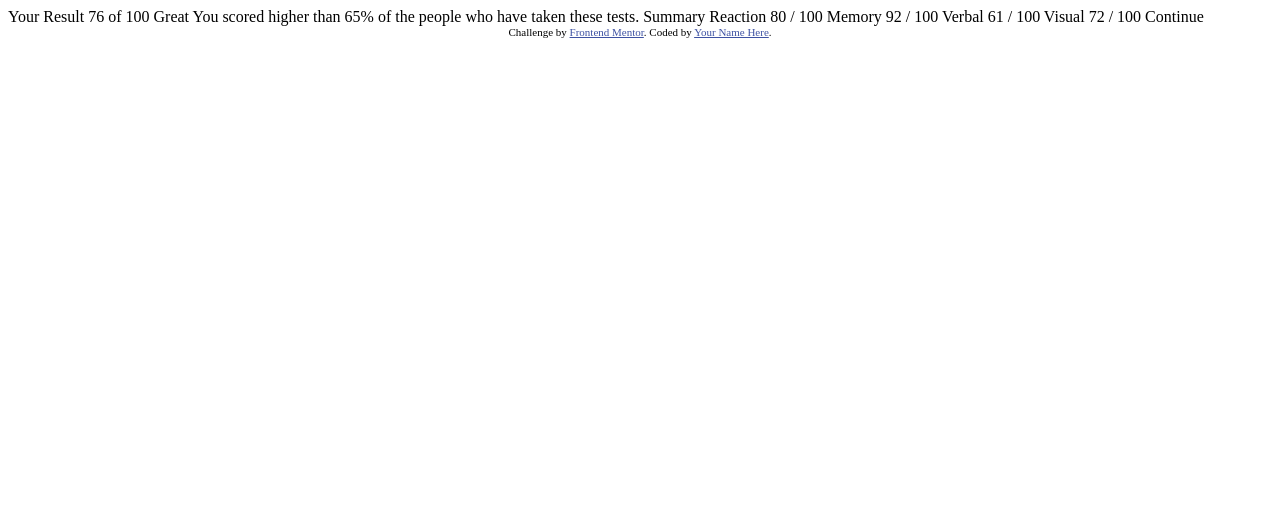
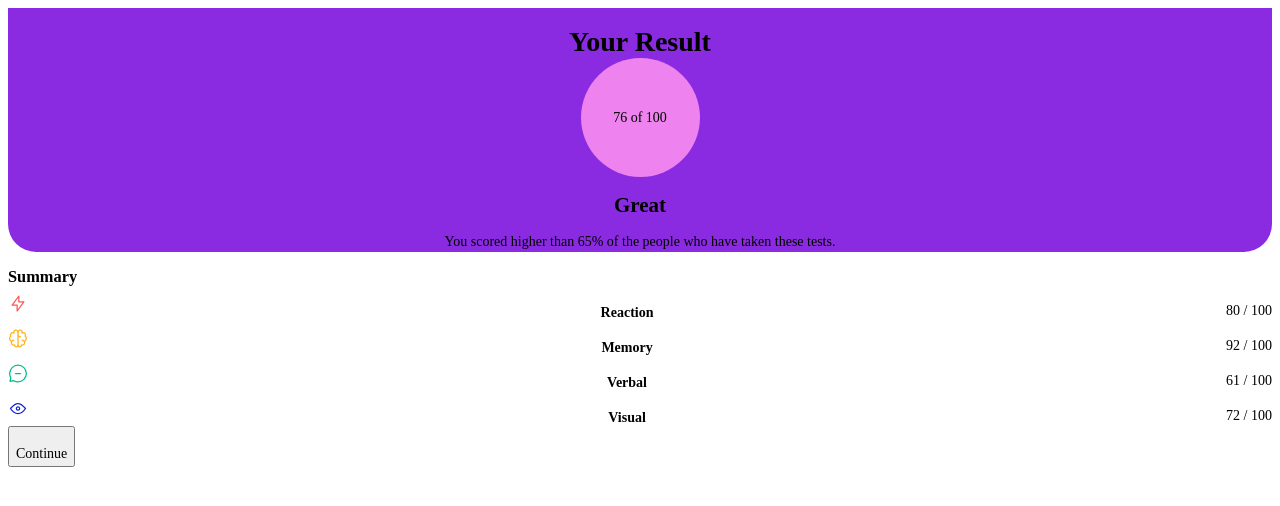
Before and after one commit to MuneerMek/results-summary-component-main, a plain HTML site: page index.html in a window 1280 px wide. Drawn offline with Linux system fonts and the light colour scheme.

Commit message:
Added site content and structure

```diff
--- /dev/null
+++ b/css/main.css
@@ -0,0 +1,157 @@
+/* Box sizing rules */
+*,
+*::before,
+*::after {
+  box-sizing: border-box;
+}
+
+/* Prevent font size inflation */
+html {
+  -moz-text-size-adjust: none;
+  -webkit-text-size-adjust: none;
+  text-size-adjust: none;
+}
+
+/* Remove default margin in favour of better control in authored CSS */
+body,
+h1,
+h2,
+h3,
+h4,
+p,
+figure,
+blockquote,
+dl,
+dd {
+  margin-block-end: 0;
+}
+
+/* Remove list styles on ul, ol elements with a list role, which suggests default styling will be removed */
+ul[role="list"],
+ol[role="list"] {
+  list-style: none;
+}
+
+/* Set core body defaults */
+body {
+  min-height: 100vh;
+  line-height: 1.5;
+}
+
+/* Set shorter line heights on headings and interactive elements */
+h1,
+h2,
+h3,
+h4,
+button,
+input,
+label {
+  line-height: 1.1;
+}
+
+/* Balance text wrapping on headings */
+h1,
+h2,
+h3,
+h4 {
+  text-wrap: balance;
+}
+
+/* A elements that don't have a class get default styles */
+a:not([class]) {
+  text-decoration-skip-ink: auto;
+  color: currentColor;
+}
+
+/* Make images easier to work with */
+img,
+picture {
+  max-width: 100%;
+  display: block;
+}
+
+/* Inherit fonts for inputs and buttons */
+input,
+button,
+textarea,
+select {
+  font: inherit;
+}
+
+/* Make sure textareas without a rows attribute are not tiny */
+textarea:not([rows]) {
+  min-height: 10em;
+}
+
+/* Anything that has been anchored to should have extra scroll margin */
+:target {
+  scroll-margin-block: 5ex;
+}
+
+/* General Styles */
+
+html {
+  font-size: 0.875rem;
+}
+
+body {
+}
+
+main {
+  display: flex;
+  justify-content: center;
+  align-items: center;
+  width: 100%;
+}
+
+.flex-wrapper {
+  display: flex;
+  flex-flow: column;
+  width: 100%;
+}
+
+.results {
+  display: flex;
+  flex-flow: column;
+  align-items: center;
+  text-align: center;
+  background: blueviolet;
+  border-radius: 0 0 2rem 2rem;
+}
+
+.results .score-display {
+  display: flex;
+  justify-content: center;
+  align-items: center;
+  background: violet;
+  width: 8.5rem;
+  height: 8.5rem;
+  border-radius: 50%;
+}
+
+.score-display p {
+  padding-bottom: 1rem;
+}
+
+.summary {
+}
+
+.summary .grid-columns {
+  display: grid;
+  grid-template-rows: repeat(4, 1fr);
+}
+
+.summary .grid-columns .result-element {
+  display: flex;
+  justify-content: space-between;
+}
+
+/* Attribution */
+
+.attribution {
+  font-size: 11px;
+  text-align: center;
+}
+attribution a {
+  color: hsl(228, 45%, 44%);
+}
--- a/index.html
+++ b/index.html
@@ -1,47 +1,72 @@
 <!DOCTYPE html>
 <html lang="en">
-<head>
-  <meta charset="UTF-8">
-  <meta name="viewport" content="width=device-width, initial-scale=1.0"> <!-- displays site properly based on user's device -->
+  <head>
+    <meta charset="UTF-8" />
+    <meta name="viewport" content="width=device-width, initial-scale=1.0" />
+    <link
+      rel="icon"
+      type="image/png"
+      sizes="32x32"
+      href="./assets/images/favicon-32x32.png"
+    />
+    <title>Frontend Mentor | Results summary component</title>
+    <link rel="stylesheet" href="css/main.css" />
+    <script src="js/script.js" defer></script>
+  </head>
 
-  <link rel="icon" type="image/png" sizes="32x32" href="./assets/images/favicon-32x32.png">
+  <body>
+    <main>
+      <div class="flex-wrapper">
+        <div class="results">
+          <h1>Your Result</h1>
+          <div class="score-display">
+            <p><span>76</span> of 100</p>
+          </div>
+          <h2>Great</h2>
+          <p>
+            You scored higher than 65% of the people who have taken these tests.
+          </p>
+        </div>
+        <div class="summary">
+          <h3>Summary</h3>
+          <div class="grid-columns">
+            <div class="result-element">
+              <img
+                src="assets/images/icon-reaction.svg"
+                alt="lightning bolt icon"
+              />
+              <h4>Reaction</h4>
+              <p>80 <span>/ 100</span></p>
+            </div>
+            <div class="result-element">
+              <img src="assets/images/icon-memory.svg" alt="brain icon" />
+              <h4>Memory</h4>
+              <p>92 <span>/ 100</span></p>
+            </div>
+            <div class="result-element">
+              <img src="assets/images/icon-verbal.svg" alt="speech icon" />
+              <h4>Verbal</h4>
+              <p>61 <span>/ 100</span></p>
+            </div>
+            <div class="result-element">
+              <img src="assets/images/icon-visual.svg" alt="eye icon" />
+              <h4>Visual</h4>
+              <p>72 <span>/ 100</span></p>
+            </div>
+          </div>
+          <button><p>Continue</p></button>
+        </div>
+      </div>
+    </main>
 
-  <title>Frontend Mentor | Results summary component</title>
-
-  <!-- Feel free to remove these styles or customise in your own stylesheet 👍 -->
-  <style>
-    .attribution { font-size: 11px; text-align: center; }
-    .attribution a { color: hsl(228, 45%, 44%); }
-  </style>
-</head>
-<body>
-
-  Your Result
-  76
-  of 100
-
-  Great
-  You scored higher than 65% of the people who have taken these tests.
-
-  Summary
-
-  Reaction
-  80 / 100
-
-  Memory
-  92 / 100
-
-  Verbal
-  61 / 100
-
-  Visual
-  72 / 100
-
-  Continue
-
-  <div class="attribution">
-    Challenge by <a href="https://www.frontendmentor.io?ref=challenge" target="_blank">Frontend Mentor</a>.
-    Coded by <a href="#">Your Name Here</a>.
-  </div>
-</body>
+    <!-- <div class="attribution">
+      Challenge by
+      <a
+        href="https://www.frontendmentor.io?ref=challenge"
+        target="_blank"
+        rel="noopener"
+        >Frontend Mentor</a
+      >. Coded by <a href="#" target="_blank" rel="noopener">Muneer Mekraz</a>.
+    </div> -->
+  </body>
 </html>
```
Also changed, not shown: js/script.js (added).
